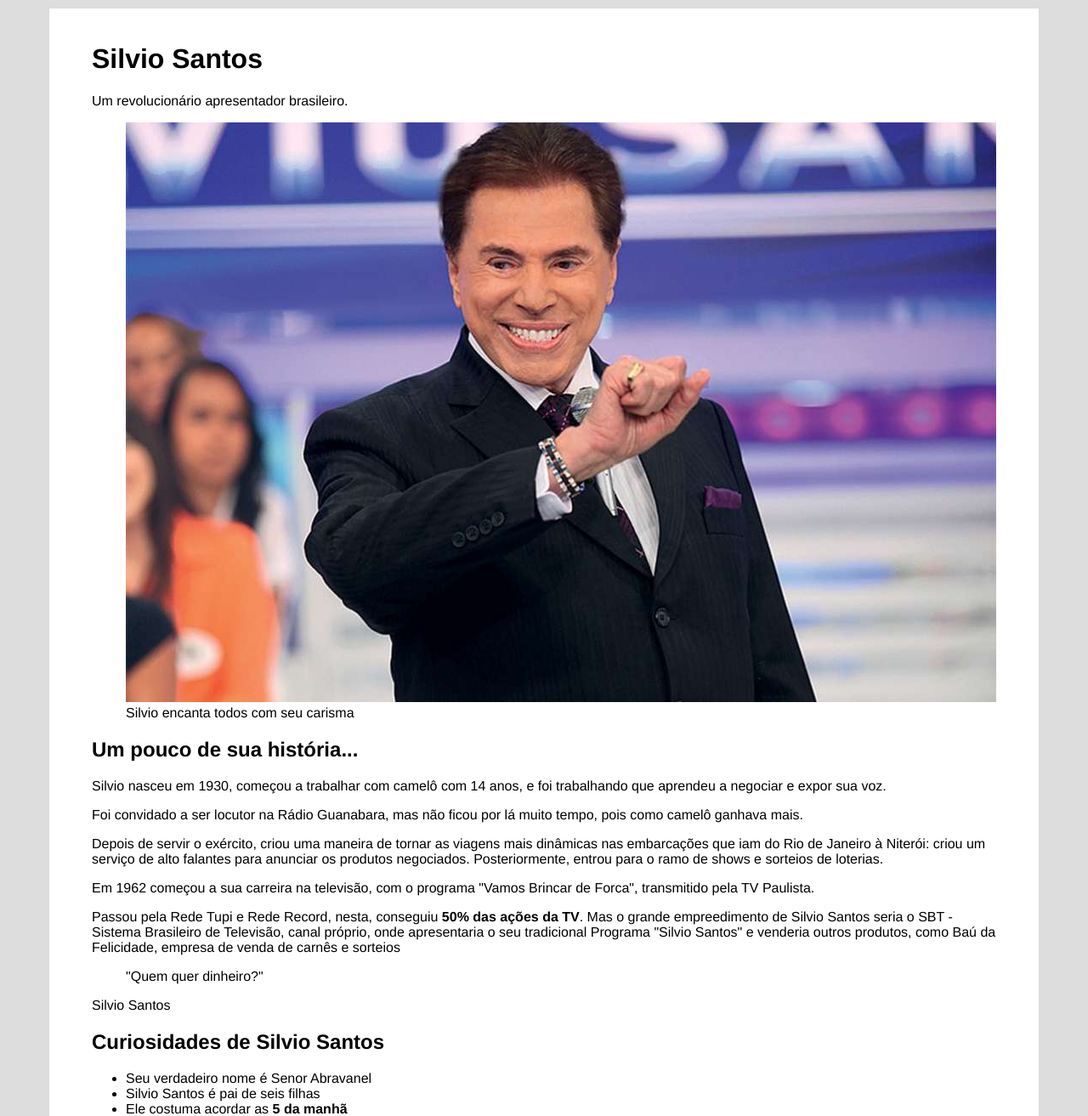
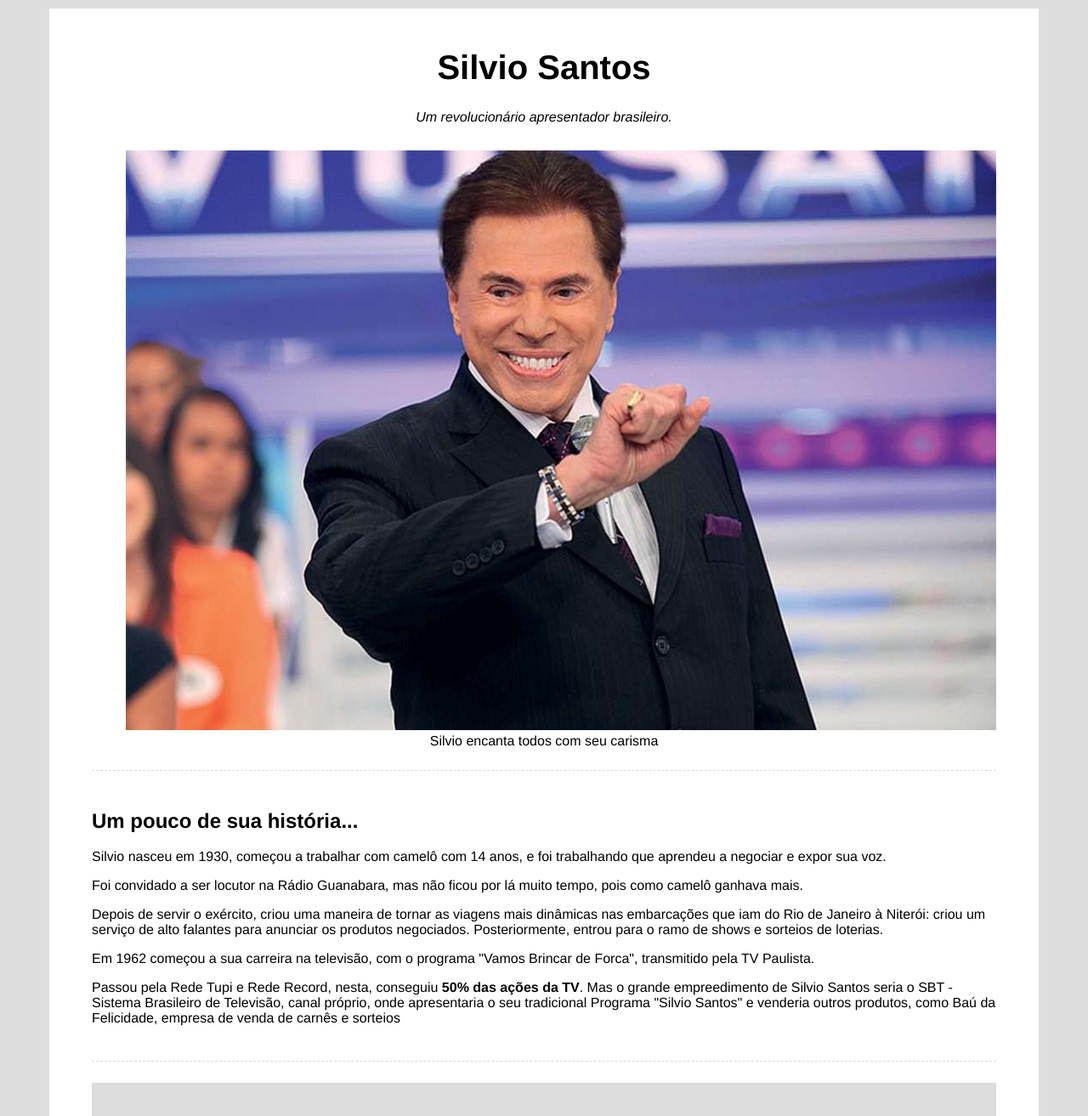
Before and after one commit to genovezeric/projetos-simples-html, a plain HTML site: page projeto_tributo/index.html in a window 1280 px wide. Shown: the part 40-1353 px from the top of the page at 85% size. Drawn offline with Linux system fonts and the light colour scheme.

Commit message:
Projeto finalizado html e css

```diff
--- a/projeto_tributo/css/styles.css
+++ b/projeto_tributo/css/styles.css
@@ -16,3 +16,61 @@
 .destaque {
     font-weight: bold;
 }
+
+/* Cabeçalho */
+
+.cabecalho {
+    text-align: center;
+}
+
+.titulo-principal {
+    font-size: 40px;
+}
+
+.paragrafo-principal {
+    font-style: italic;
+}
+
+/* corpo do site */
+
+.img-destaque {
+    text-align: center;
+    margin-top: 30px    ;
+}
+
+/* biografia container */
+
+.biografia-container {
+    padding: 25px 0;
+    margin: 25px 0;
+    border-top: 1px dashed #DDD;
+    border-bottom: 1px dashed #DDD;
+}
+
+/* Citações */
+
+.frase-container {
+    background-color: #DDD;
+    padding: 30px;
+}
+
+.frase-container blockquote {
+    font-weight: 600;
+    font-size: 30px;
+}
+
+.frase-container p {
+    font-style: italic;
+}
+
+/* curiosidades */
+.curiosidades-container {
+    padding: 25px 0;
+    margin: 25px 0;
+    border-top: 1px dashed #DDD;
+    border-bottom: 1px dashed #DDD;
+}
+
+.curiosidades-container li {
+    height: 30px;
+}
--- a/projeto_tributo/index.html
+++ b/projeto_tributo/index.html
@@ -11,7 +11,7 @@
             <!-- Caneçalho da página -->
             <div class="cabecalho">
                  <h1 class="titulo-principal">Silvio Santos</h1>
-                 <p>Um revolucionário apresentador brasileiro.</p>
+                 <p class="paragrafo-principal">Um revolucionário apresentador brasileiro.</p>
             </div>
              <!-- Imagem de destaque -->
             <div class="img-destaque">
```
